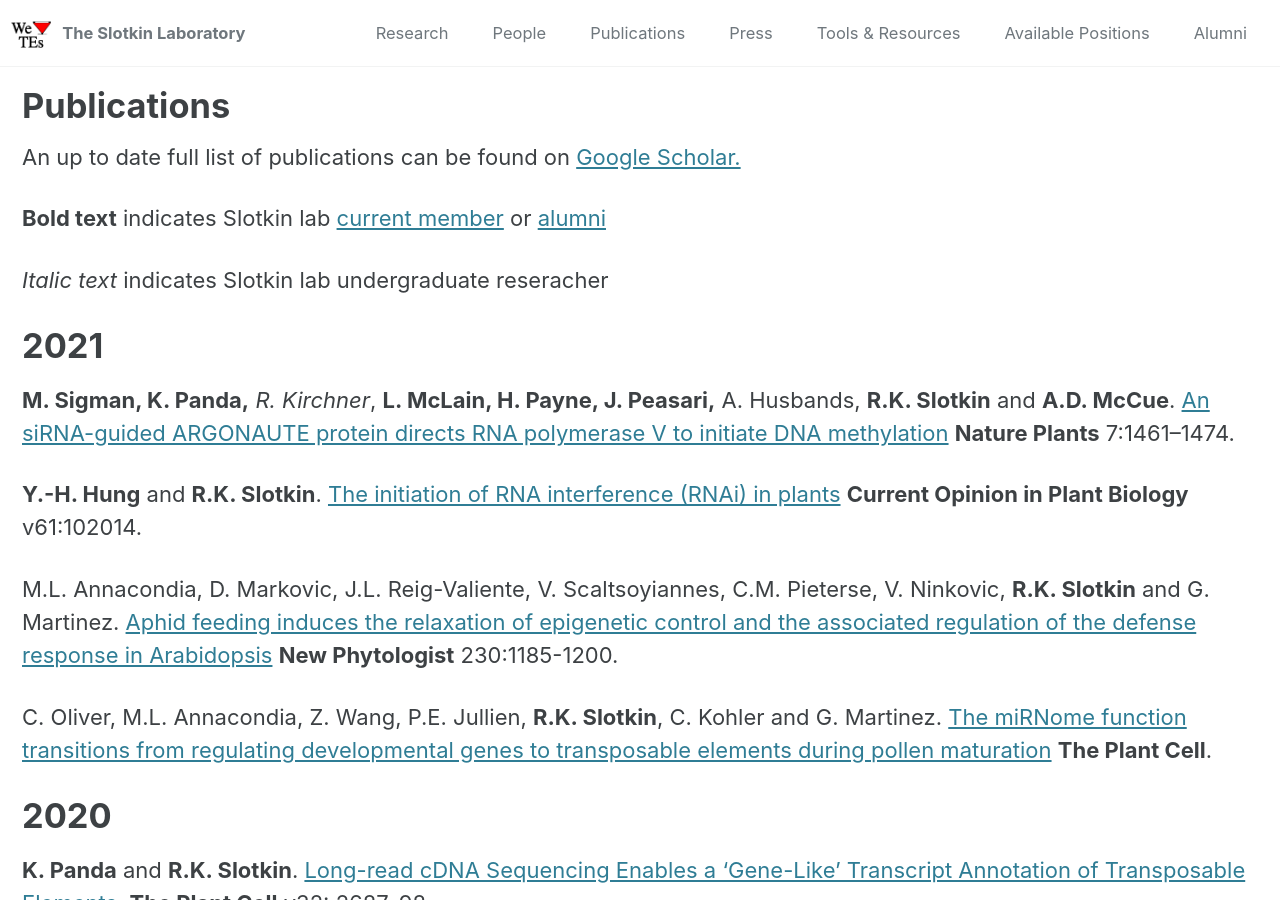
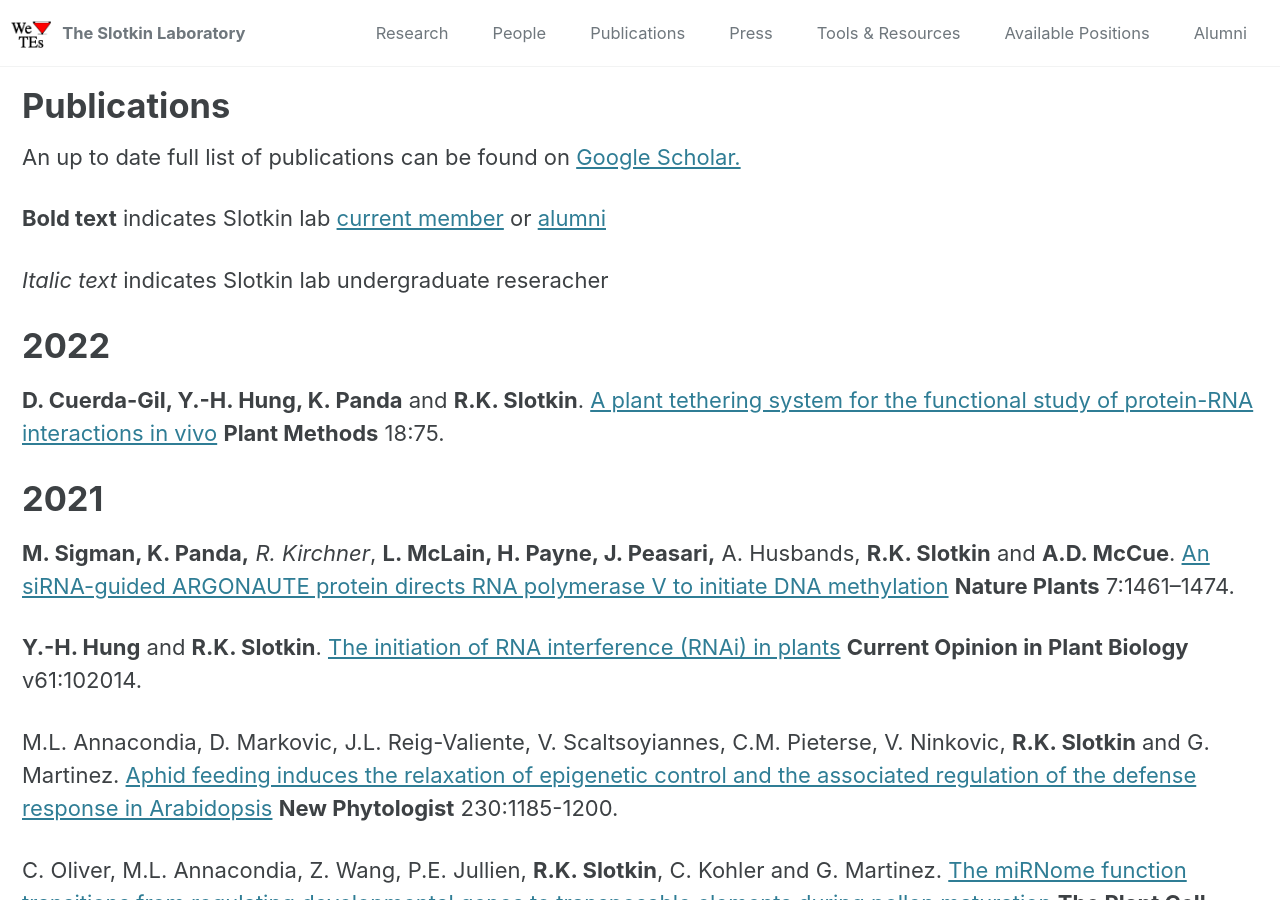
Before and after one commit to SlotkinLab/slotkinlab.github.io, a Jekyll site: the page built from _pages/publications.md, in a window 1280 px wide and 900 px high. Built offline with Jekyll 4.4.1, drawn with Linux system fonts in a browser that asks for light colours; cached includes are drawn as plain includes; nearby versions of some CDN libraries.

Commit message:
Update publications.md

```diff
--- a/_pages/publications.md
+++ b/_pages/publications.md
@@ -10,6 +10,9 @@ An up to date full list of publications can be found on [Google Scholar.](https:
 **Bold text** indicates Slotkin lab [current member](https://slotkinlab.github.io/people/) or [alumni](https://slotkinlab.github.io/alumni/)
 
 *Italic text* indicates Slotkin lab undergraduate reseracher
+
+# 2022
+**D. Cuerda-Gil, Y.-H. Hung, K. Panda** and **R.K. Slotkin**. [A plant tethering system for the functional study of protein-RNA interactions in vivo](https://plantmethods.biomedcentral.com/articles/10.1186/s13007-022-00907-w) **Plant Methods** 18:75.
 
 # 2021
 **M. Sigman, K. Panda,** *R. Kirchner*, **L. McLain, H. Payne, J. Peasari,** A. Husbands, **R.K. Slotkin** and **A.D. McCue**. [An siRNA-guided ARGONAUTE protein directs RNA polymerase V to initiate DNA methylation](https://www.nature.com/articles/s41477-021-01008-7)  **Nature Plants** 7:1461–1474.
```
